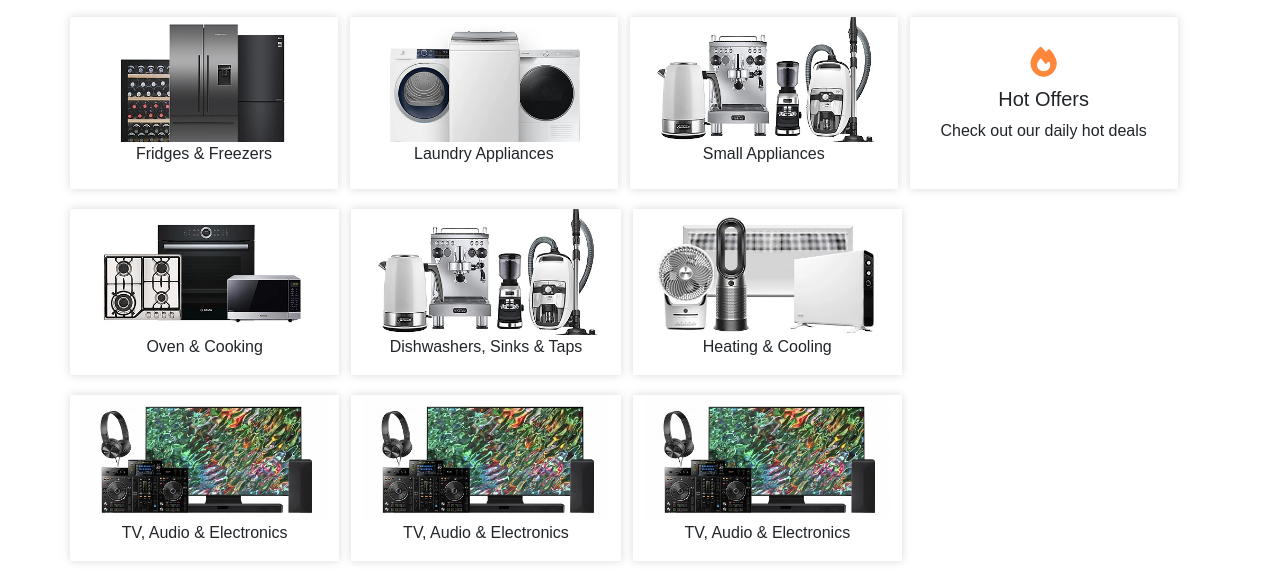
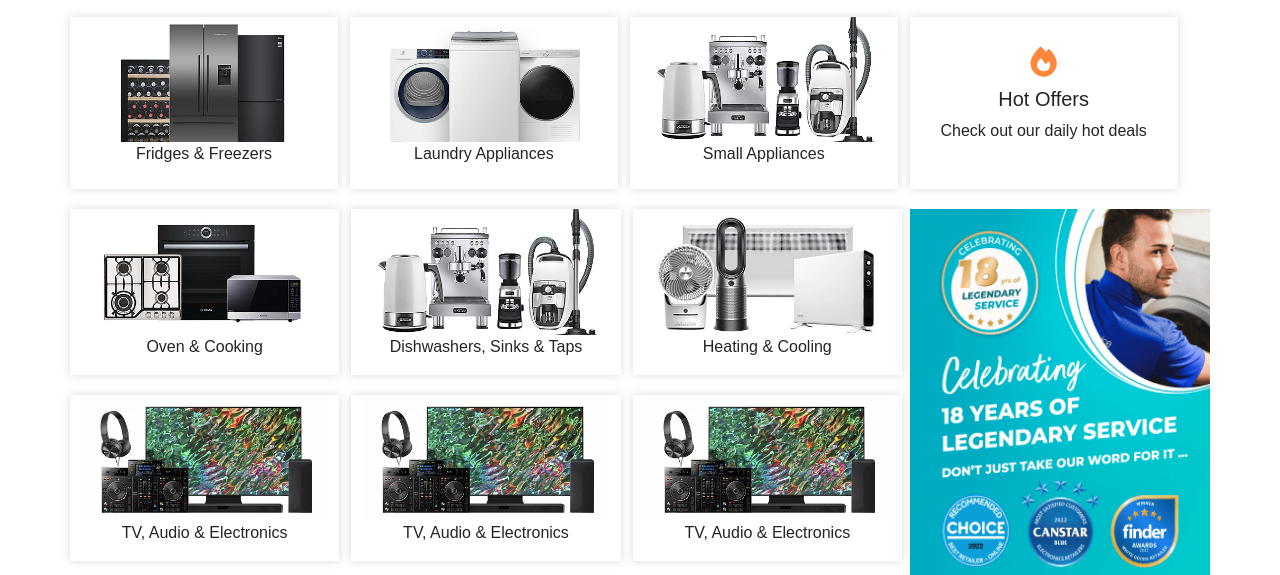
Before and after one commit to HadI12121/ecommerce-store, a plain HTML site: page index.html in a window 1280 px wide. Shown: the part 225-800 px from the top of the page. Drawn offline with nearby package versions, Linux system fonts and the light colour scheme.

Commit message:
image change

```diff
--- a/index.html
+++ b/index.html
@@ -235,7 +235,7 @@
         </div>
 
         <div class="row  grid-category-row2">
-            <div class="col-9">
+            <div class="col-lx-9 col-lg-9 col-9">
                 <div class="row grid-category-row2-row1">
                     <div class="col-lx-4 col-lg-4 col-md-4 col-6">
                         <img class="img-fluid" src="./images/cooking.webp" />
@@ -265,8 +265,8 @@
                 </div>
 
             </div>
-            <div class="col-lx-4 col-lg-4 col-6 add">
-
+            <div class="col-lx-3 col-lg-3 col-6 add">
+                <img src="./images/add.png" />
 
             </div>
 
--- a/webpage2.css
+++ b/webpage2.css
@@ -309,16 +309,25 @@ i {
     padding: 30px 10px;
 }
 
-.grid-category-row2 .add {
+
+/* .grid-category-row2 .add {
     background-image: url('./images/add.png');
     background-position: center;
     background-repeat: no-repeat;
     background-size: cover;
-    max-width: 270px;
-    height: 350px;
+    max-width: 300px;
+    height: auto;
     margin-top: 23px;
     margin-left: -15px;
     margin-right: 20px;
+} */
+
+.grid-category-row2 .add img {
+    max-width: 300px;
+    height: 400px;
+    padding-top: 20px;
+    margin-left: -27px;
+    overflow-x: hidden;
 }
 
 .grid-category-row1 div,
@@ -352,9 +361,6 @@ i {
         width: 31.5%;
         margin-right: 12px;
     }
-    .grid-category-row2 .add {
-        max-width: 300px;
-    }
 }
 
 @media only screen and (max-width: 1024px) {
@@ -367,10 +373,10 @@ i {
         width: 32%;
         margin-right: 8px;
     }
-    .grid-category-row2 .add {
-        max-width: 230px;
-        height: 300px;
-        margin-left: 0px;
+    .grid-category-row2 .add img {
+        max-width: 250px;
+        height: auto;
+        margin-left: -15px;
     }
 }
 
```
